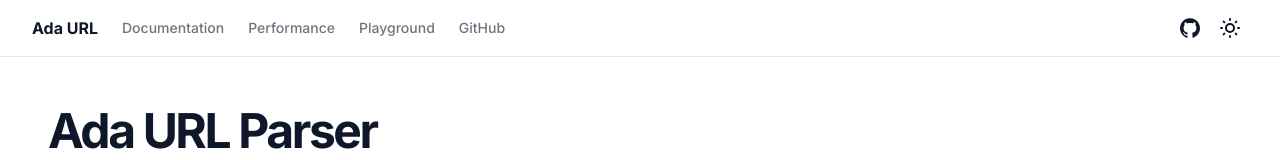
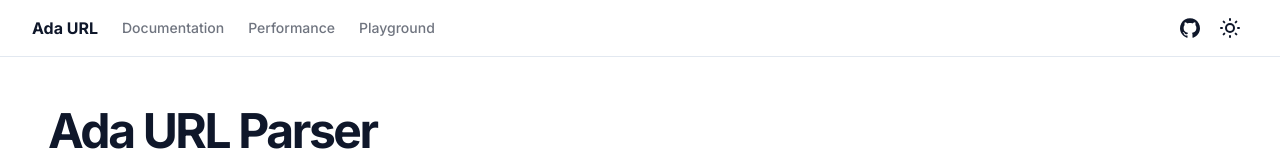
Before and after one commit to ada-url/website, a Next.js app: page / in a window 1280 px wide. Shown: the top 160 px of the page. Built offline with nearby package versions, Linux system fonts and the light colour scheme.

Commit message:
chore(nav): remove useless github link

```diff
--- a/components/main-nav.tsx
+++ b/components/main-nav.tsx
@@ -42,14 +42,6 @@ export function MainNav() {
         >
           Playground
         </Link>
-        <Link
-          href='https://github.com/ada-url/ada'
-          className={cn(
-            'hidden text-foreground/60 transition-colors hover:text-foreground/80 lg:block',
-          )}
-        >
-          GitHub
-        </Link>
       </nav>
     </div>
   )
--- a/config/docs.ts
+++ b/config/docs.ts
@@ -14,11 +14,6 @@ export const docsConfig: DocsConfig = {
     {
       title: 'Playground',
       href: '/playground',
-    },
-    {
-      title: 'GitHub',
-      href: 'https://github.com/ada-url/ada',
-      external: true,
     },
   ],
   sidebarNav: [
```
